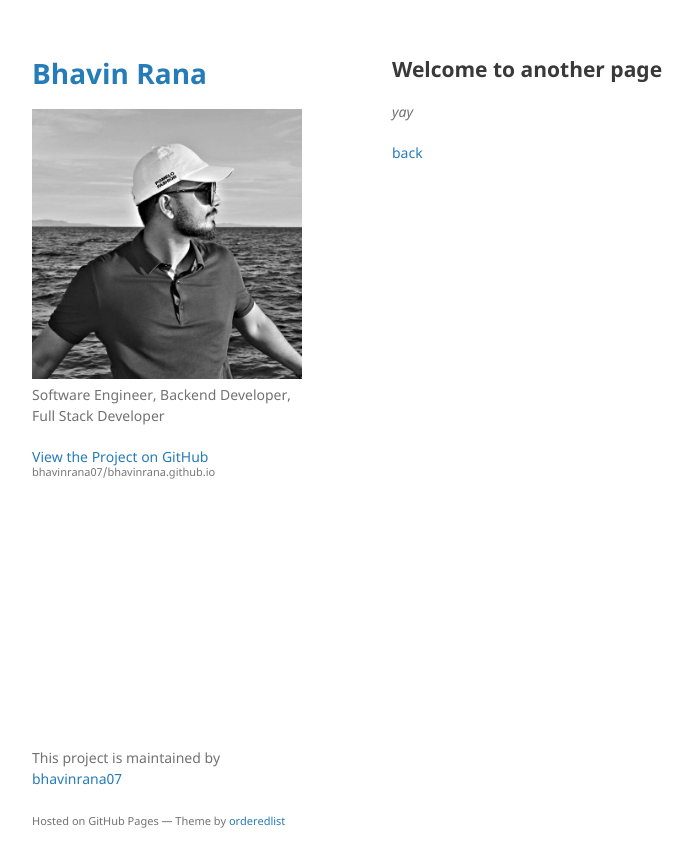
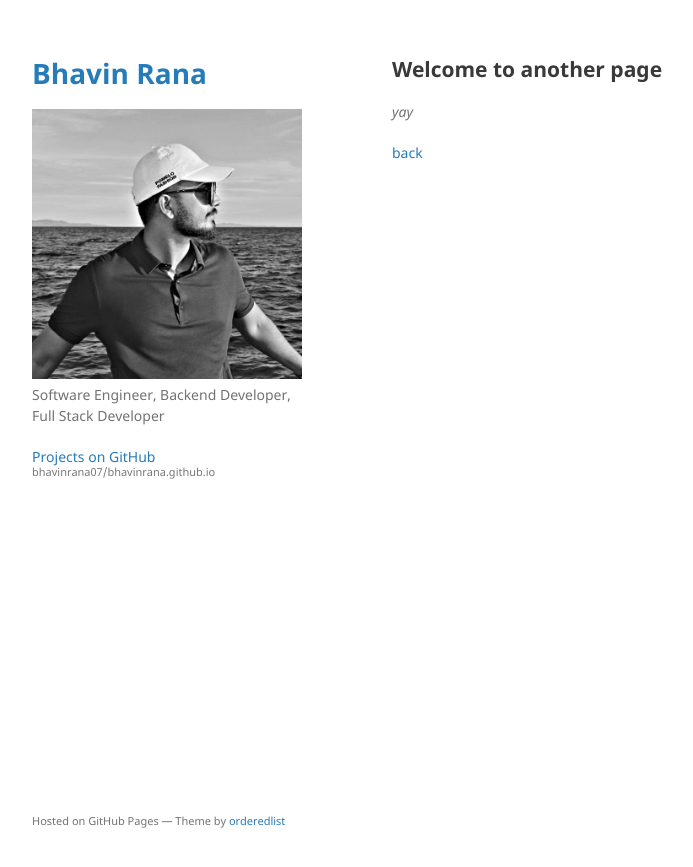
Before and after one commit to bhavinrana07/bhavinrana.github.io, a Jekyll site: the page built from another-page.md, in a window 1280 px wide. Shown: the top 867 px of the page, without its empty margins (178-871 px from the left). Built offline with Jekyll 4.4.1, drawn with Linux system fonts in a browser that asks for light colours; our own code applies the rules of GitHub Pages for plain Markdown files.

Commit message:
Update default.html

```diff
--- a/_layouts/default.html
+++ b/_layouts/default.html
@@ -23,11 +23,11 @@
         <p>{{ site.description | default: site.github.project_tagline }}</p>
 
         {% if site.github.is_project_page %}
-        <p class="view"><a href="{{ site.github.repository_url }}">View the Project on GitHub <small>{{ site.github.repository_nwo }}</small></a></p>
+        <p class="view"><a href="{{ site.github.repository_url }}">Projects on GitHub <small>{{ site.github.repository_nwo }}</small></a></p>
         {% endif %}
 
         {% if site.github.is_user_page %}
-        <p class="view"><a href="{{ site.github.owner_url }}">View My GitHub Profile</a></p>
+        <p class="view"><a href="{{ site.github.owner_url }}">My Projects on GitHub</a></p>
         {% endif %}
 
         {% if site.show_downloads %}
@@ -44,9 +44,11 @@
 
       </section>
       <footer>
+        <!--
         {% if site.github.is_project_page %}
         <p>This project is maintained by <a href="{{ site.github.owner_url }}">{{ site.github.owner_name }}</a></p>
         {% endif %}
+        -->
         <p><small>Hosted on GitHub Pages &mdash; Theme by <a href="https://github.com/orderedlist">orderedlist</a></small></p>
       </footer>
     </div>
```
